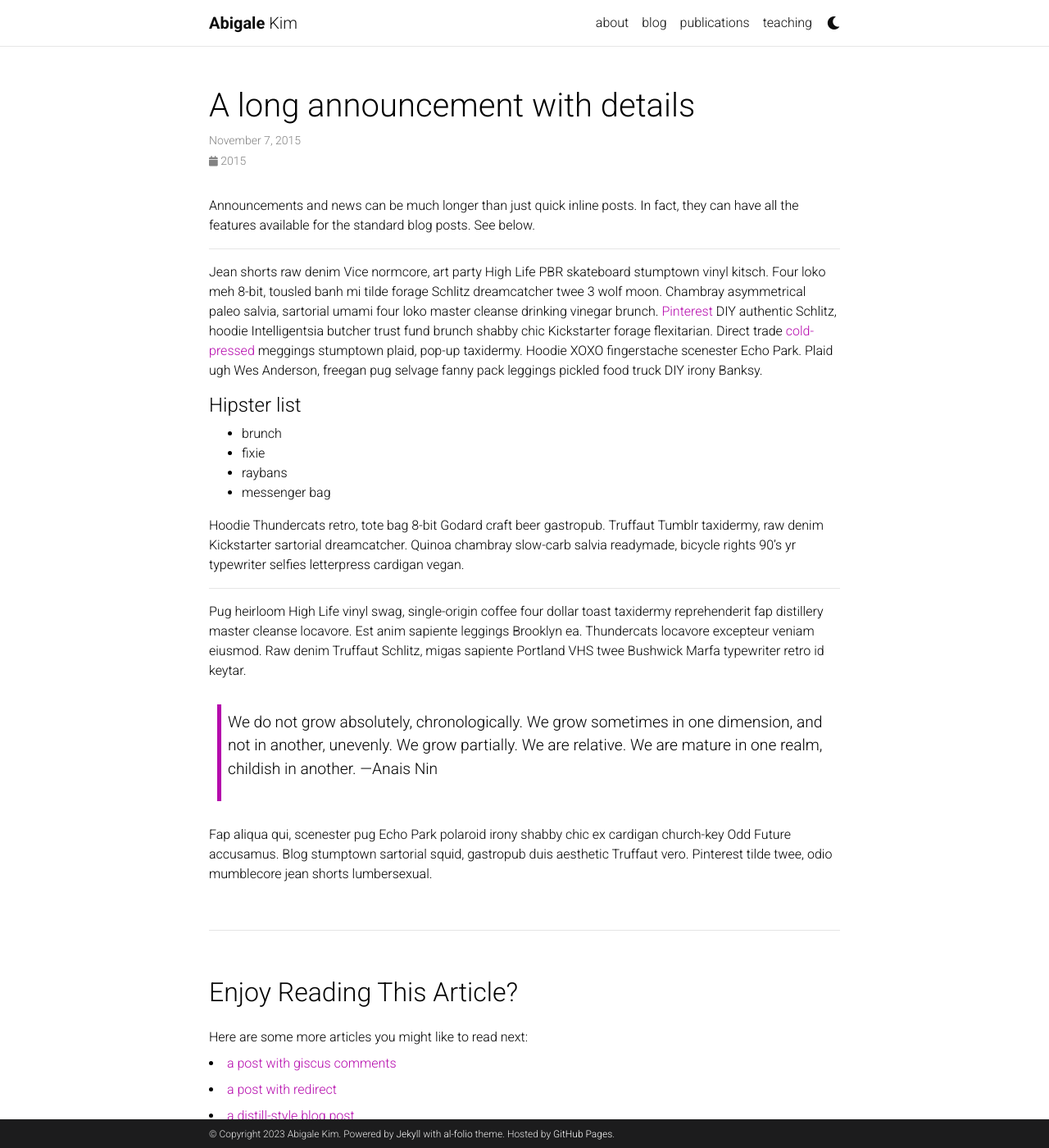
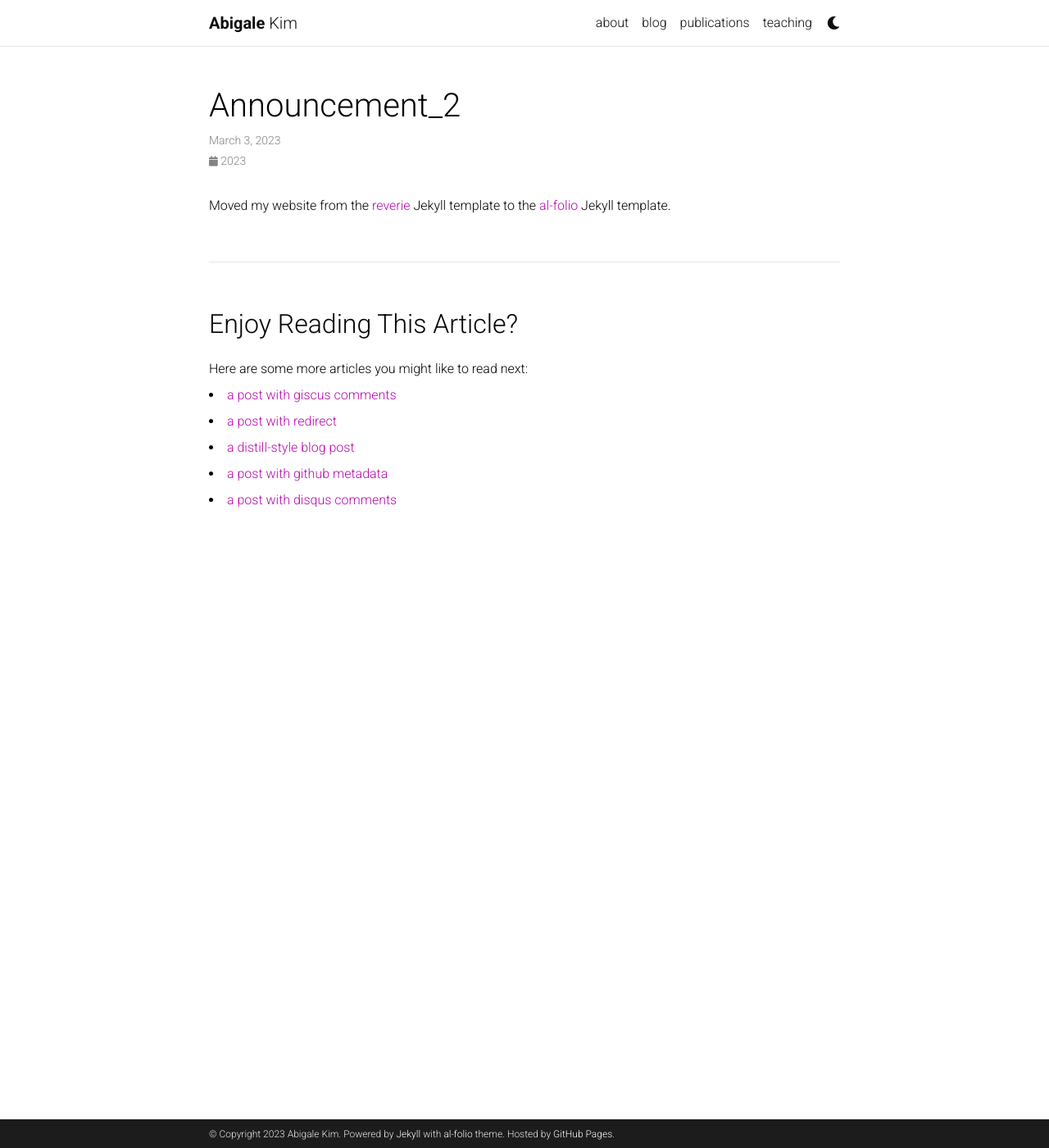
Before and after one commit to jurplel/abigalekim.github.io, a Jekyll site: the page built from _news/announcement_2.md, in a window 1280 px wide and 1400 px high. Shown: the whole window at 82% size. Built offline with Jekyll 4.4.1, drawn with Linux system fonts in a browser that asks for light colours; full-size pictures stand in for the smaller copies a plugin makes; comment, search, counter and statistics services are not loaded; a style sheet for code colours, icons or effects is not loaded.

```diff
--- a/_config.yml
+++ b/_config.yml
@@ -72,7 +72,7 @@ twitter_username: abigale_kim
 mastodon_username: discuss.systems/@abigale_kim
 linkedin_username: abigalekim
 telegram_username: # your Telegram user name
-scholar_userid: # your Google Scholar ID
+scholar_userid: IRZm2QYAAAAJ
 semanticscholar_id: # your Semantic Scholar ID
 whatsapp_number: # your WhatsApp number (full phone number in international format. Omit any zeroes, brackets, or dashes when adding the phone number in international format.)
 orcid_id: # your ORCID ID
@@ -114,9 +114,9 @@ bing_site_verification:  # out your bing-site-verification ID (Bing Webmaster)
 # Blog
 # -----------------------------------------------------------------------------
 
-blog_name: al-folio # blog_name will be displayed in your blog page
+blog_name: personal blog!
 blog_nav_title: blog # your blog must have a title for it to be displayed in the nav bar
-blog_description: a simple whitespace theme for academics
+blog_description:
 permalink: /blog/:year/:title/
 
 # Pagination
@@ -254,8 +254,8 @@ display_tags: ['formatting', 'images', 'links', 'math', 'code'] # this tags will
 
 scholar:
 
-  last_name: [Einstein]
-  first_name: [Albert, A.]
+  last_name: [Kim]
+  first_name: [Abigale, A.]
 
   style: apa
   locale: en
@@ -277,7 +277,7 @@ scholar:
 
   query: "@*"
 
-badges: # Display different badges for your pulications
+badges: # Display different badges for your publications
   altmetric_badge: true # Altmetric badge (https://www.altmetric.com/products/altmetric-badges/)
   dimensions_badge: true # Dimensions badge (https://badge.dimensions.ai/)
 
--- a/_news/announcement_2.md
+++ b/_news/announcement_2.md
@@ -1,31 +1,7 @@
 ---
 layout: post
-title: A long announcement with details
-date: 2015-11-07 16:11:00-0400
-inline: false
+date: 2023-3-03
+inline: true
 ---
 
-Announcements and news can be much longer than just quick inline posts. In fact, they can have all the features available for the standard blog posts. See below.
-
-***
-
-Jean shorts raw denim Vice normcore, art party High Life PBR skateboard stumptown vinyl kitsch. Four loko meh 8-bit, tousled banh mi tilde forage Schlitz dreamcatcher twee 3 wolf moon. Chambray asymmetrical paleo salvia, sartorial umami four loko master cleanse drinking vinegar brunch. <a href="https://www.pinterest.com">Pinterest</a> DIY authentic Schlitz, hoodie Intelligentsia butcher trust fund brunch shabby chic Kickstarter forage flexitarian. Direct trade <a href="https://en.wikipedia.org/wiki/Cold-pressed_juice">cold-pressed</a> meggings stumptown plaid, pop-up taxidermy. Hoodie XOXO fingerstache scenester Echo Park. Plaid ugh Wes Anderson, freegan pug selvage fanny pack leggings pickled food truck DIY irony Banksy.
-
-#### Hipster list
-<ul>
-    <li>brunch</li>
-    <li>fixie</li>
-    <li>raybans</li>
-    <li>messenger bag</li>
-</ul>
-
-Hoodie Thundercats retro, tote bag 8-bit Godard craft beer gastropub. Truffaut Tumblr taxidermy, raw denim Kickstarter sartorial dreamcatcher. Quinoa chambray slow-carb salvia readymade, bicycle rights 90's yr typewriter selfies letterpress cardigan vegan.
-
-***
-
-Pug heirloom High Life vinyl swag, single-origin coffee four dollar toast taxidermy reprehenderit fap distillery master cleanse locavore. Est anim sapiente leggings Brooklyn ea. Thundercats locavore excepteur veniam eiusmod. Raw denim Truffaut Schlitz, migas sapiente Portland VHS twee Bushwick Marfa typewriter retro id keytar.
-
-> We do not grow absolutely, chronologically. We grow sometimes in one dimension, and not in another, unevenly. We grow partially. We are relative. We are mature in one realm, childish in another.
-> —Anais Nin
-
-Fap aliqua qui, scenester pug Echo Park polaroid irony shabby chic ex cardigan church-key Odd Future accusamus. Blog stumptown sartorial squid, gastropub duis aesthetic Truffaut vero. Pinterest tilde twee, odio mumblecore jean shorts lumbersexual.
+Moved my website from the [reverie](https://github.com/amitmerchant1990/reverie) Jekyll template to the [al-folio](https://github.com/alshedivat/al-folio) Jekyll template.
```
Also changed, not shown: _news/announcement_1.md (+2 -2 lines), _news/announcement_3.md (deleted, +0 -7 lines), _pages/about.md (+5 -3 lines).
